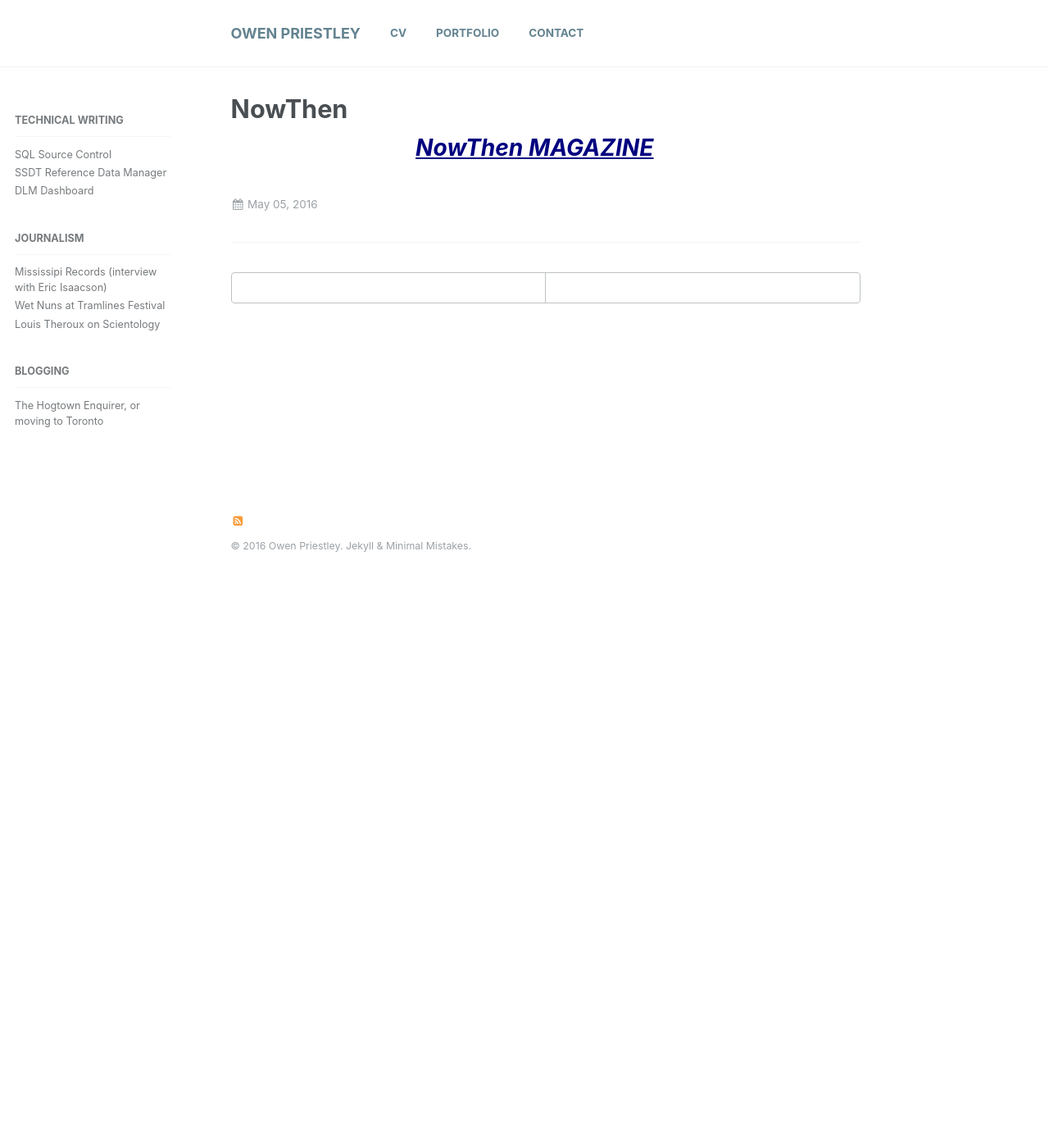
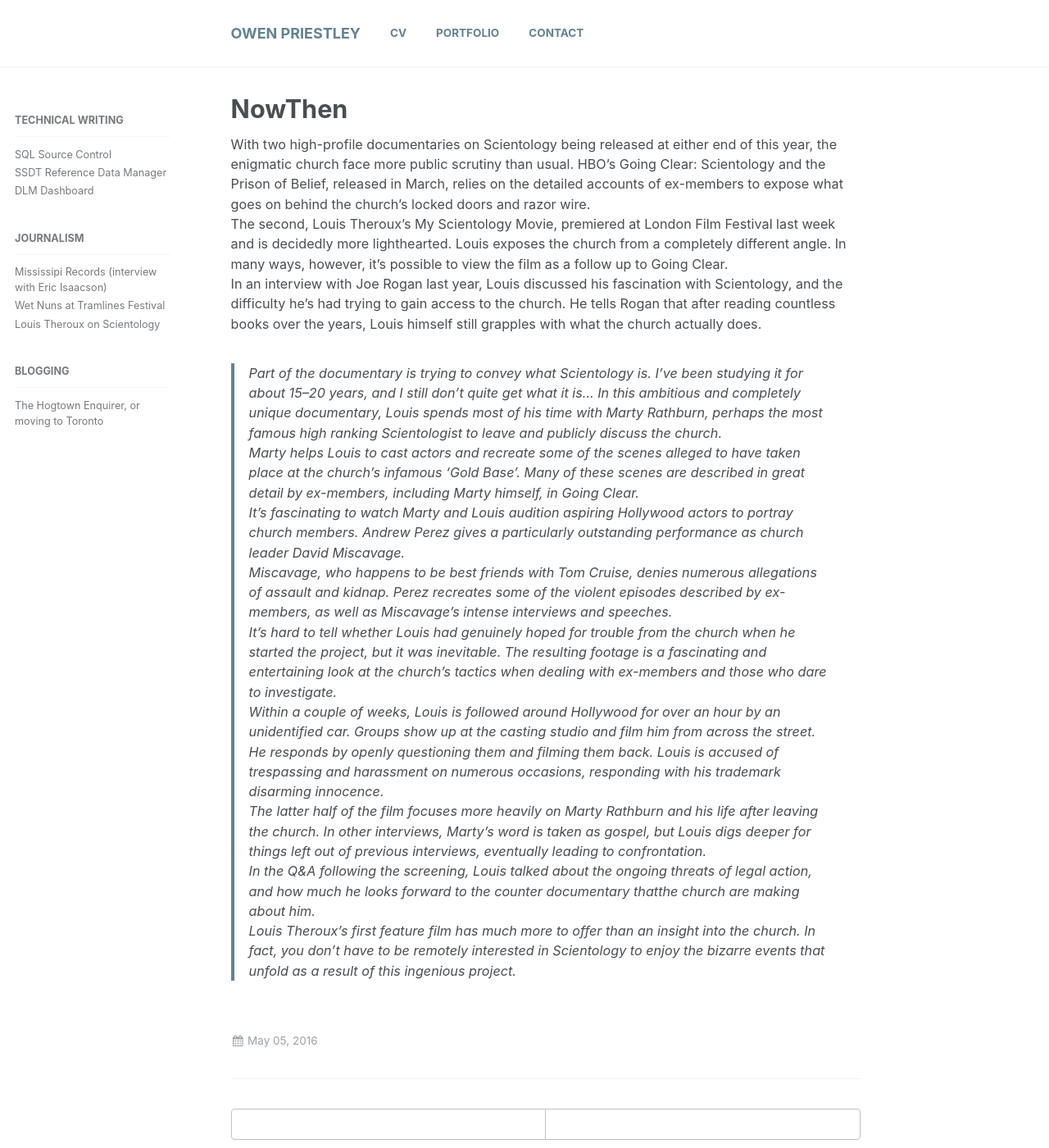
Before and after one commit to owenpriestley/owenpriestley.github.io, a Jekyll site: the page built from _portfolio/journalism/index.md, in a window 1280 px wide and 1400 px high. Shown: the whole window at 82% size. Built offline with Jekyll 4.4.1, drawn with Linux system fonts in a browser that asks for light colours.

Commit message:
Add Scientology

```diff
--- a/_portfolio/journalism/index.md
+++ b/_portfolio/journalism/index.md
@@ -7,4 +7,16 @@
 sidebar:
   nav: "portfolio"
 ---
-<h1 style="text-align: center; color: navy; text-indent: -1em; text-decoration: underline"><i>NowThen MAGAZINE</i></h1>
+With two high-profile documentaries on Scientology being released at either end of this year, the enigmatic church face more public scrutiny than usual. HBO’s Going Clear: Scientology and the Prison of Belief, released in March, relies on the detailed accounts of ex-members to expose what goes on behind the church’s locked doors and razor wire.
+The second, Louis Theroux’s My Scientology Movie, premiered at London Film Festival last week and is decidedly more lighthearted. Louis exposes the church from a completely different angle. In many ways, however, it’s possible to view the film as a follow up to Going Clear.
+In an interview with Joe Rogan last year, Louis discussed his fascination with Scientology, and the difficulty he’s had trying to gain access to the church. He tells Rogan that after reading countless books over the years, Louis himself still grapples with what the church actually does.
+>Part of the documentary is trying to convey what Scientology is. I’ve been studying it for about 15–20 years, and I still don’t quite get what it is…
+In this ambitious and completely unique documentary, Louis spends most of his time with Marty Rathburn, perhaps the most famous high ranking Scientologist to leave and publicly discuss the church.
+Marty helps Louis to cast actors and recreate some of the scenes alleged to have taken place at the church’s infamous ‘Gold Base’. Many of these scenes are described in great detail by ex-members, including Marty himself, in Going Clear.
+It’s fascinating to watch Marty and Louis audition aspiring Hollywood actors to portray church members. Andrew Perez gives a particularly outstanding performance as church leader David Miscavage.
+Miscavage, who happens to be best friends with Tom Cruise, denies numerous allegations of assault and kidnap. Perez recreates some of the violent episodes described by ex-members, as well as Miscavage’s intense interviews and speeches.
+It’s hard to tell whether Louis had genuinely hoped for trouble from the church when he started the project, but it was inevitable. The resulting footage is a fascinating and entertaining look at the church’s tactics when dealing with ex-members and those who dare to investigate.
+Within a couple of weeks, Louis is followed around Hollywood for over an hour by an unidentified car. Groups show up at the casting studio and film him from across the street. He responds by openly questioning them and filming them back. Louis is accused of trespassing and harassment on numerous occasions, responding with his trademark disarming innocence.
+The latter half of the film focuses more heavily on Marty Rathburn and his life after leaving the church. In other interviews, Marty’s word is taken as gospel, but Louis digs deeper for things left out of previous interviews, eventually leading to confrontation.
+In the Q&A following the screening, Louis talked about the ongoing threats of legal action, and how much he looks forward to the counter documentary thatthe church are making about him.
+Louis Theroux’s first feature film has much more to offer than an insight into the church. In fact, you don’t have to be remotely interested in Scientology to enjoy the bizarre events that unfold as a result of this ingenious project.
```
